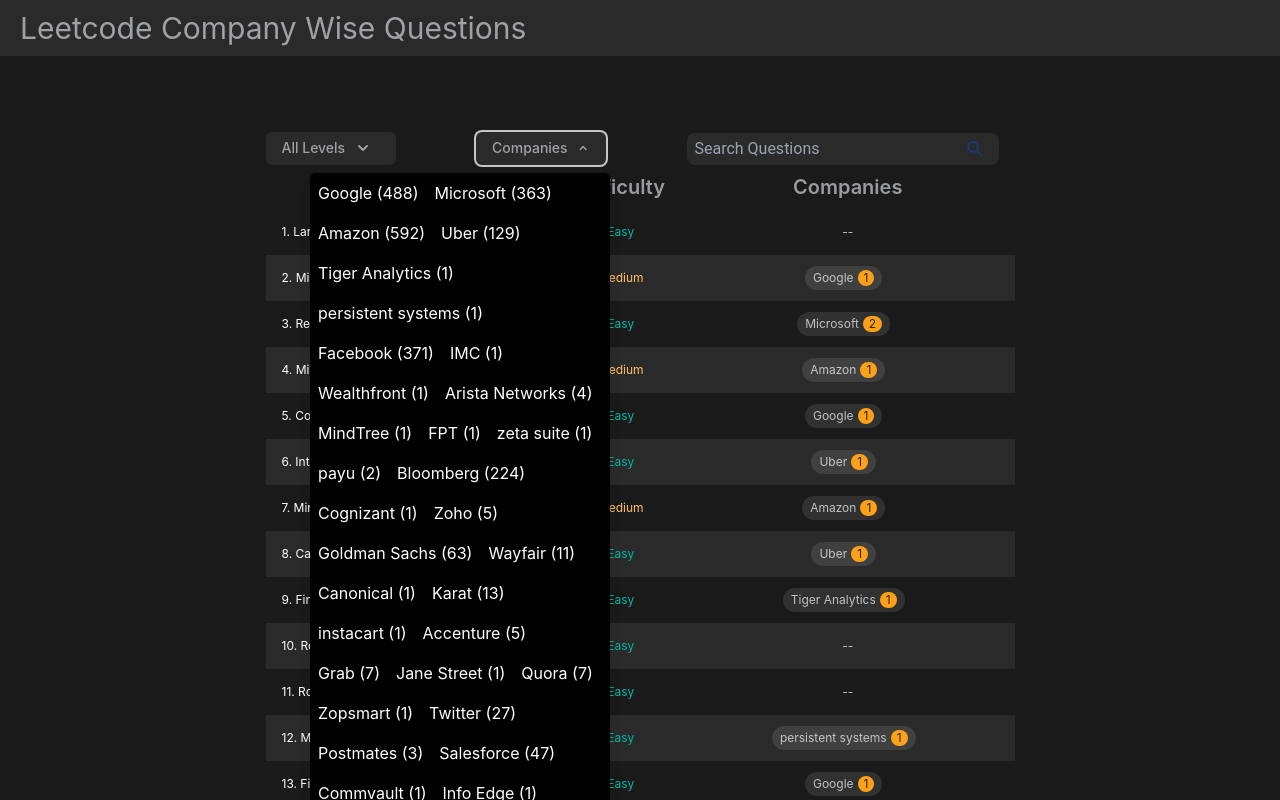
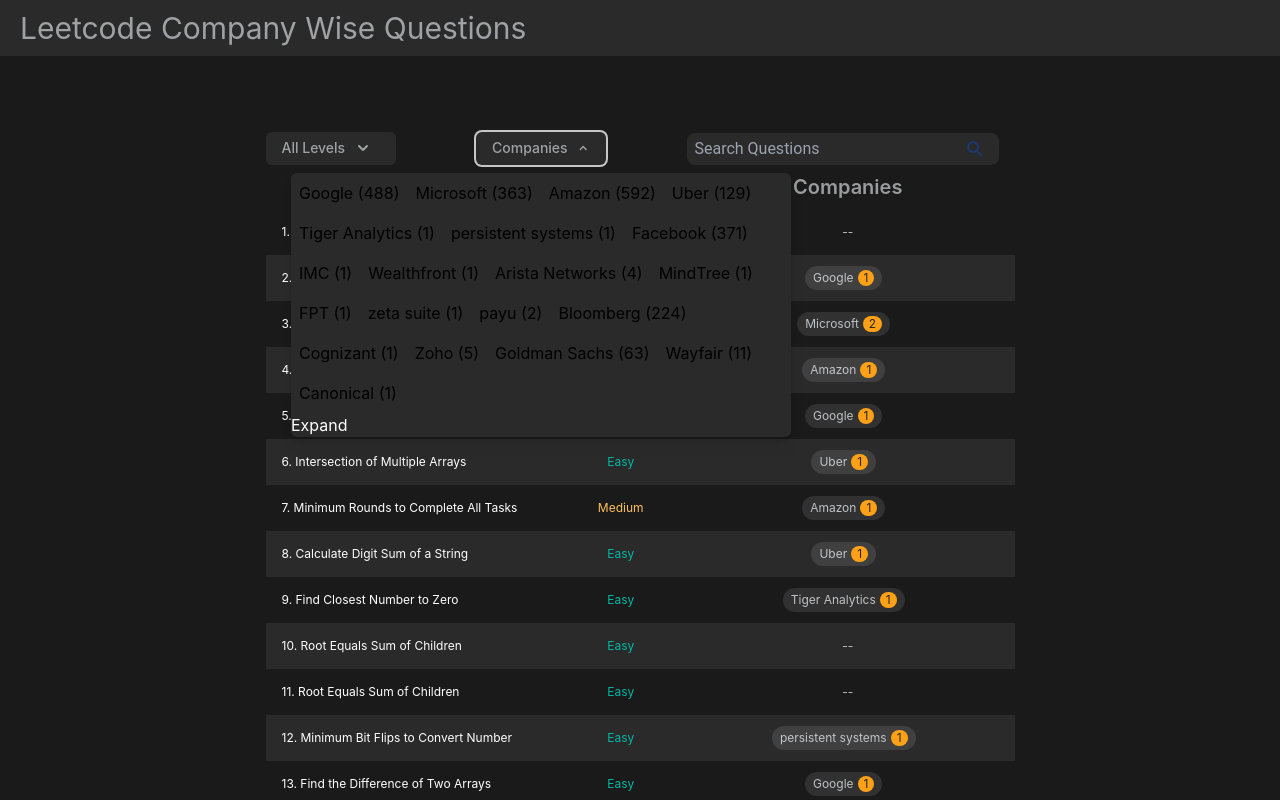
Before and after one commit to ymisra18/LCCWQ, a React (Create React App) app: page / in a window 1280 px wide. Both pictures are taken after a click on the button "Companies". Shown: the top 800 px of the page. Built offline with nearby package versions, Linux system fonts and the light colour scheme.

Commit message:
(feat): miscellaneous questions accounted for and style updates.

```diff
--- a/src/components/popoverPanel/PopoverPanel.tsx
+++ b/src/components/popoverPanel/PopoverPanel.tsx
@@ -1,7 +1,7 @@
 import { Popover, Transition } from '@headlessui/react';
 import { CheckIcon, ChevronDownIcon } from '@heroicons/react/solid';
 import classNames from 'classnames';
-import React from 'react';
+import React, { useState } from 'react';
 import { Fragment } from 'react';
 import { calculateCompanyFrequency } from 'utils/questionsGrid.utils';
 
@@ -12,6 +12,27 @@
 };
 
 const PopoverPanel = ({ buttonText }: PopoverPanelProps) => {
+  const [expanded, setExpanded] = useState(false);
+
+  const toggleExpansion = () => {
+    setExpanded(!expanded);
+  };
+
+  const maxItemsToShow = 20; // Change this number to the desired threshold
+
+  const renderedItems = calculateCompanyFrequency(allTableData).map(
+    ({ company_name, totalFrequency }) => (
+      <div key={company_name}>
+        {company_name} ({totalFrequency})
+      </div>
+    )
+  );
+
+  const itemsToShow = expanded
+    ? renderedItems
+    : renderedItems.slice(0, maxItemsToShow);
+  const shouldShowExpandButton = renderedItems.length > maxItemsToShow;
+
   return (
     <Popover>
       {({ open }) => (
@@ -23,7 +44,7 @@
               {buttonText}
               <ChevronDownIcon
                 className={classNames('w-5 h-5 ml-2 transition-transform', {
-                  'transform rotate-180': open,
+                  'transform rotate-180': open || expanded,
                 })}
                 aria-hidden="true"
               />
@@ -41,18 +62,18 @@
             >
               <Popover.Panel
                 static
-                className="absolute left-0 w-[300px] mt-2 -ml-4 transform -translate-x-1/2 sm:px-0 flex flex-wrap text-white bg-black rounded-md shadow-lg ring-1 ring-black ring-opacity-5 focus:outline-none"
+                className="absolute left-1/2 w-[500px] mt-2 transform -translate-x-1/2 sm:px-0 overflow-y-auto max-h-96 bg-tableRowEven rounded-md shadow-lg ring-1 ring-black ring-opacity-5 focus:outline-none"
               >
                 {/* Panel Content */}
-                <div className="flex flex-wrap gap-4 p-2">
-                  {calculateCompanyFrequency(allTableData).map(
-                    ({ company_name, totalFrequency }) => (
-                      <div key={company_name}>
-                        {company_name} ({totalFrequency})
-                      </div>
-                    )
-                  )}
-                </div>
+                <div className="flex flex-wrap gap-4 p-2">{itemsToShow}</div>
+                {shouldShowExpandButton && (
+                  <button
+                    className="w-full text-left text-white focus:outline-none"
+                    onClick={toggleExpansion}
+                  >
+                    {expanded ? 'Collapse' : 'Expand'}
+                  </button>
+                )}
               </Popover.Panel>
             </Transition>
           </div>
--- a/src/utils/questionsGrid.utils.tsx
+++ b/src/utils/questionsGrid.utils.tsx
@@ -22,10 +22,14 @@
 
 export const calculateCompanyFrequency = (arr: Data[]): CompanyFrequency[] => {
   const companyFrequencyMap: { [key: string]: number } = {};
+  let miscellaneousFrequency = 0;
 
   arr.forEach((obj) => {
     const { companies } = obj;
 
+    if (companies.length === 0) {
+      miscellaneousFrequency++;
+    } else {
       companies.forEach((company) => {
         const { company_name } = company;
 
@@ -35,6 +39,7 @@
           companyFrequencyMap[company_name] = 1;
         }
       });
+    }
   });
 
   const companyFrequency: CompanyFrequency[] = Object.entries(
@@ -44,5 +49,12 @@
     totalFrequency,
   }));
 
+  if (miscellaneousFrequency > 0) {
+    companyFrequency.push({
+      company_name: 'Miscellaneous',
+      totalFrequency: miscellaneousFrequency,
+    });
+  }
+
   return companyFrequency;
 };
--- a/tailwind.config.js
+++ b/tailwind.config.js
@@ -7,7 +7,7 @@
     colors: {
       ghostWhite: '#F9F9F9',
       graybg: '#1A1A1A',
-      tableRowEven: '#FFFFFF12',
+      tableRowEven: '#2A2A2A',
       white: '#FFFFFF',
       black: '#000000',
       freqText: '#262626',
```
Lines whose indentation alone changed are shown as unchanged.
